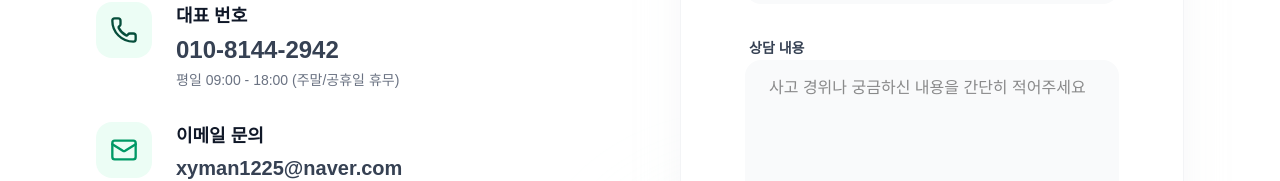
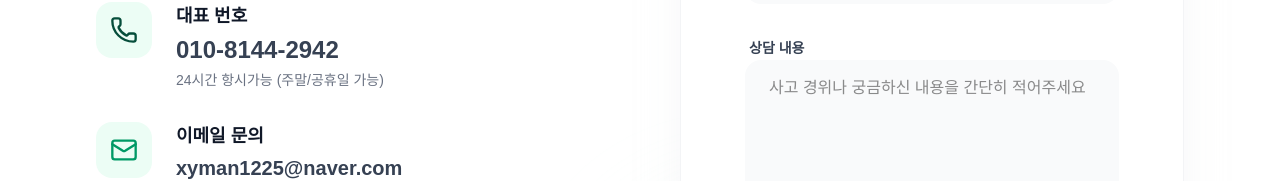
Before and after one commit to boheampago-hub/-, a React (Vite) app: page /contact in a window 1280 px wide. Shown: the part 537-718 px from the top of the page. Built offline with nearby package versions, Linux system fonts and the light colour scheme.

Commit message:
Update Contact.tsx

```diff
--- a/src/pages/Contact.tsx
+++ b/src/pages/Contact.tsx
@@ -88,7 +88,7 @@ const Contact: React.FC = () => {
                 <div>
                   <h4 className="text-lg font-bold text-gray-900 mb-1">대표 번호</h4>
                   <p className="text-2xl font-bold text-gray-700">010-8144-2942</p>
-                  <p className="text-sm text-gray-500 mt-1">평일 09:00 - 18:00 (주말/공휴일 휴무)</p>
+                  <p className="text-sm text-gray-500 mt-1">24시간 항시가능 (주말/공휴일 가능)</p>
                 </div>
               </div>
               <div className="flex gap-6 items-start">
```
